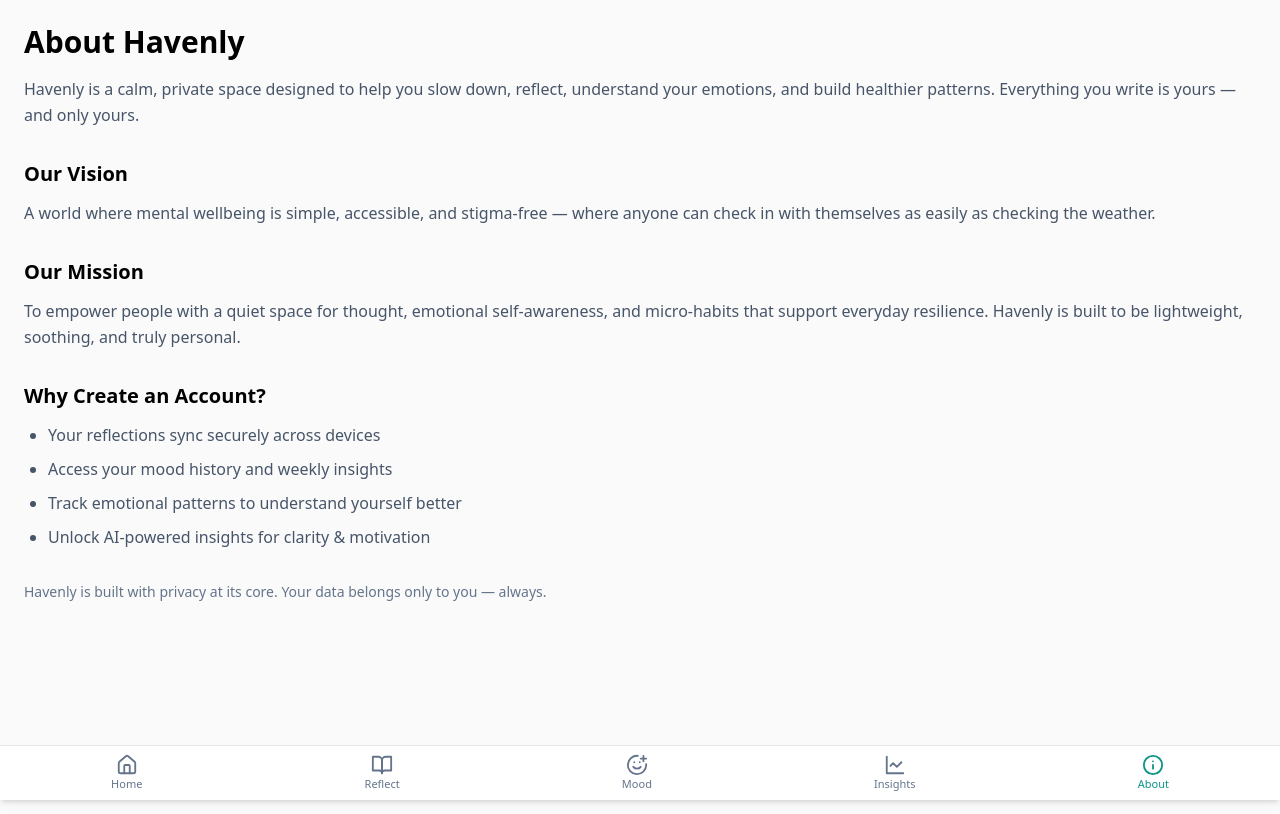
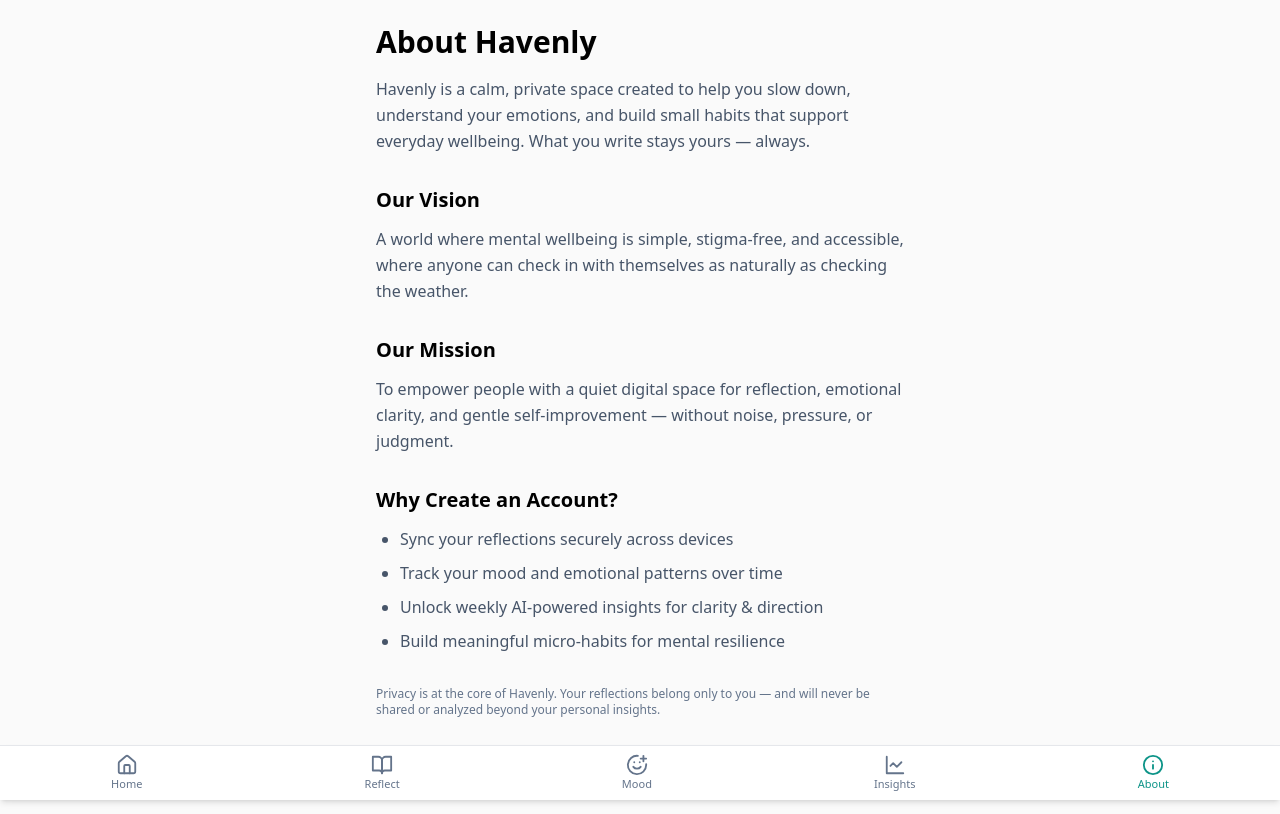
Before and after one commit to Khrboshi/Havenly-2.0, a Next.js app: page /about in a window 1280 px wide. Built offline with nearby package versions, Linux system fonts and the light colour scheme.

Commit message:
Update page.jsx

```diff
--- a/app/about/page.jsx
+++ b/app/about/page.jsx
@@ -1,39 +1,39 @@
 export default function AboutPage() {
   return (
-    <main className="p-6 pb-24">
+    <main className="p-6 pb-24 max-w-xl mx-auto">
       <h1 className="text-3xl font-bold mb-4">About Havenly</h1>
 
       <p className="text-slate-600 leading-relaxed mb-6">
-        Havenly is a calm, private space designed to help you slow down,
-        reflect, understand your emotions, and build healthier patterns.
-        Everything you write is yours — and only yours.
+        Havenly is a calm, private space created to help you slow down,
+        understand your emotions, and build small habits that support everyday
+        wellbeing. What you write stays yours — always.
       </p>
 
       <h2 className="text-xl font-semibold mt-8 mb-3">Our Vision</h2>
       <p className="text-slate-600 leading-relaxed">
-        A world where mental wellbeing is simple, accessible, and stigma-free —
-        where anyone can check in with themselves as easily as checking the
+        A world where mental wellbeing is simple, stigma-free, and accessible,
+        where anyone can check in with themselves as naturally as checking the
         weather.
       </p>
 
       <h2 className="text-xl font-semibold mt-8 mb-3">Our Mission</h2>
       <p className="text-slate-600 leading-relaxed">
-        To empower people with a quiet space for thought, emotional
-        self-awareness, and micro-habits that support everyday resilience.
-        Havenly is built to be lightweight, soothing, and truly personal.
+        To empower people with a quiet digital space for reflection, emotional
+        clarity, and gentle self-improvement — without noise, pressure, or
+        judgment.
       </p>
 
       <h2 className="text-xl font-semibold mt-8 mb-3">Why Create an Account?</h2>
       <ul className="text-slate-600 leading-relaxed list-disc pl-6 space-y-2">
-        <li>Your reflections sync securely across devices</li>
-        <li>Access your mood history and weekly insights</li>
-        <li>Track emotional patterns to understand yourself better</li>
-        <li>Unlock AI-powered insights for clarity & motivation</li>
+        <li>Sync your reflections securely across devices</li>
+        <li>Track your mood and emotional patterns over time</li>
+        <li>Unlock weekly AI-powered insights for clarity & direction</li>
+        <li>Build meaningful micro-habits for mental resilience</li>
       </ul>
 
-      <p className="mt-8 text-sm text-slate-500">
-        Havenly is built with privacy at its core. Your data belongs only to
-        you — always.
+      <p className="mt-8 text-xs text-slate-500">
+        Privacy is at the core of Havenly. Your reflections belong only to you —
+        and will never be shared or analyzed beyond your personal insights.
       </p>
     </main>
   );
```
